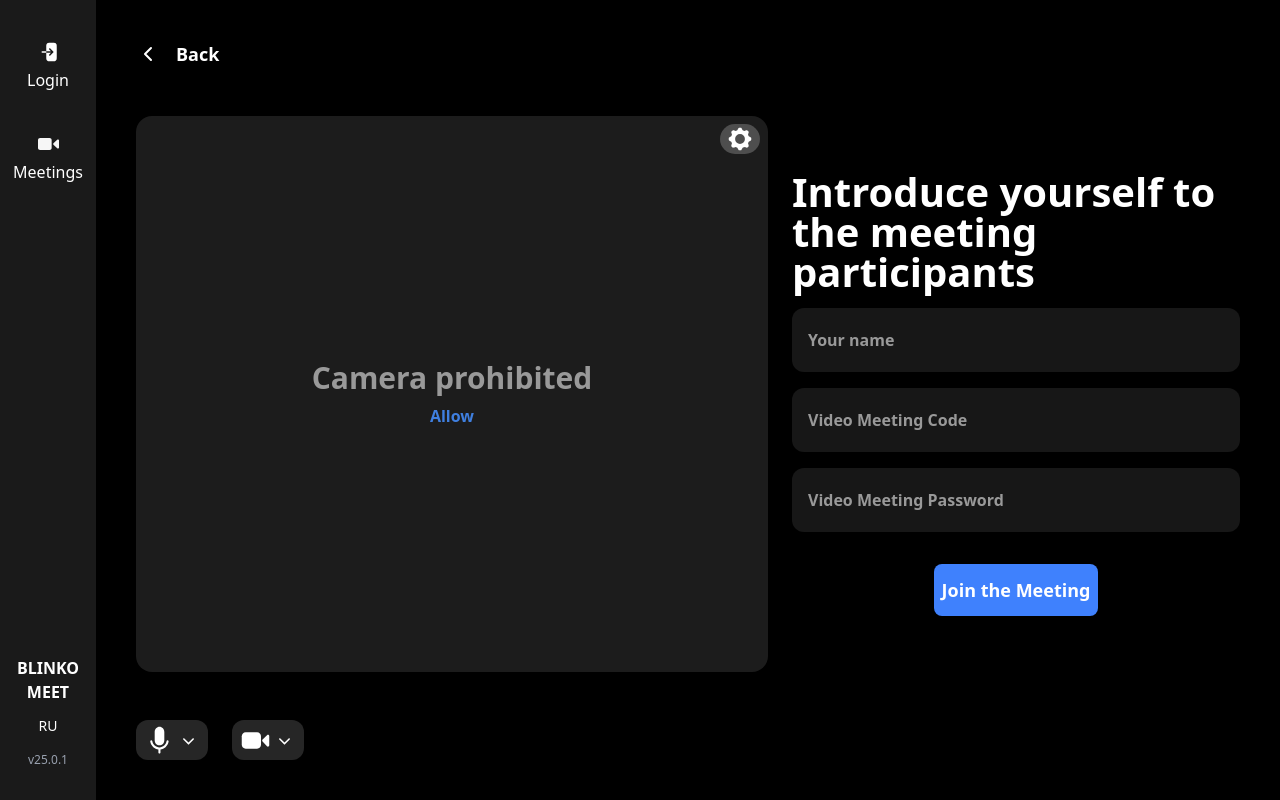
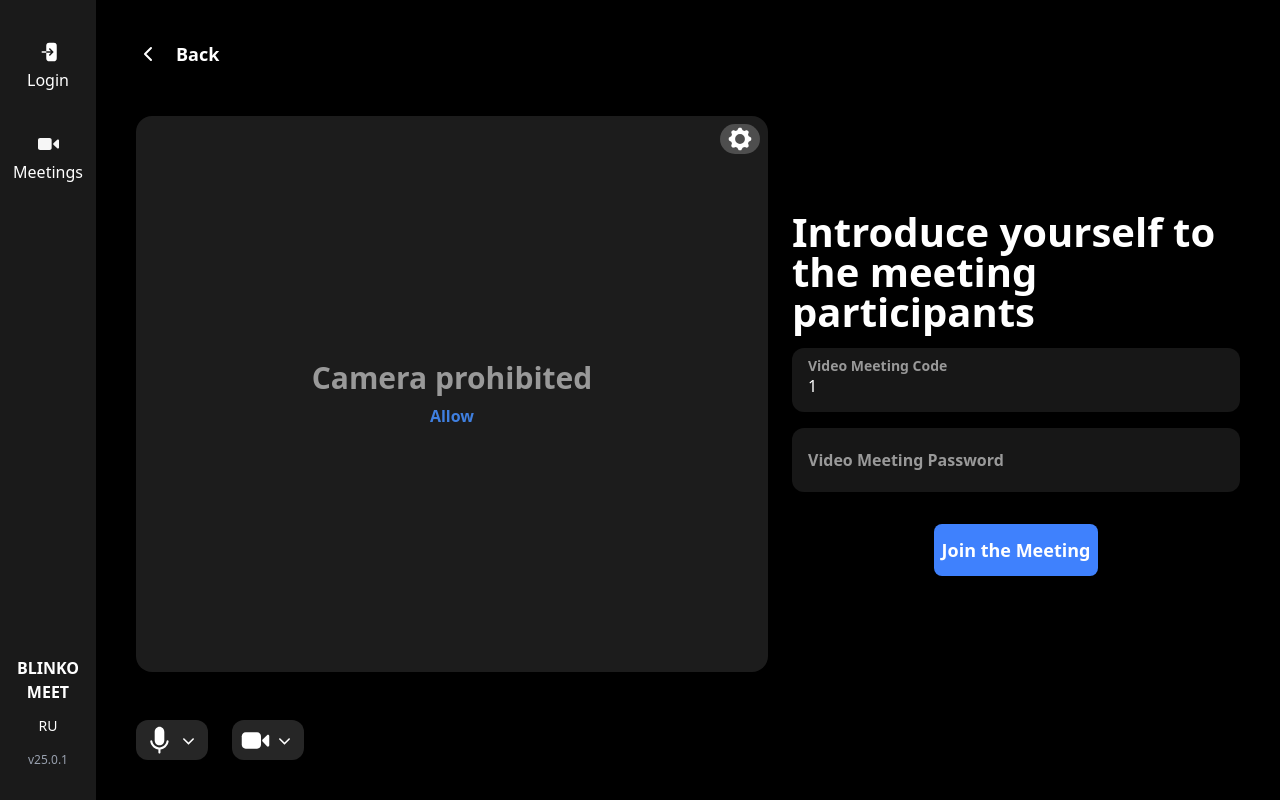
Before and after one commit to KusakinEgor/fastapi-blinko-meet, a React (Vite) app in the folder frontend/: page /call/1 in a window 1280 px wide. Built offline with nearby package versions, Linux system fonts and the light colour scheme; no server answers.

Commit message:
Delete field with name room

```diff
--- a/frontend/src/components/screens/JoinScreen.jsx
+++ b/frontend/src/components/screens/JoinScreen.jsx
@@ -7,7 +7,7 @@ import { roomsApi } from "../../api/rooms";
 
 export default function JoinScreen({ onBack, onJoin }) {
   const navigate = useNavigate();
-  const { slug } = useParams();
+  const { slug: urlSlug } = useParams();
   const localVideoRef = useRef(null);
   const [loaded, setLoaded] = useState(false);
   const [stream, setStream] = useState(null);
@@ -37,12 +37,18 @@ export default function JoinScreen({ onBack, onJoin }) {
 
   const [isRoomFound, setIsRoomFound] = useState(true);
   const [name, setName] = useState("");
-  const [meetingCode, setMeetingCode] = useState("");
+  const [meetingCode, setMeetingCode] = useState(urlSlug || "");
   const [meetingPassword, setMeetingPassword] = useState("");
   const [micMuted, setMicMuted] = useState(false);
   const [camMuted, setCamMuted] = useState(false);
   const [remoteStreams, setRemoteStreams] = useState([]);
   const [userId] = useState(() => Math.random().toString(36).substring(7));
+
+  useEffect(() => {
+	  if (urlSlug) {
+		  setMeetingCode(urlSlug);
+	  }
+  }, [urlSlug])
 
   useEffect(() => {
 	  if (stream && localVideoRef.current) {
@@ -137,25 +143,6 @@ export default function JoinScreen({ onBack, onJoin }) {
             <div className="relative w-full">
               <input
                 type="text"
-                id="name"
-                value={name}
-                onChange={(e) => setName(e.target.value)}
-                className="peer w-full h-16 px-4 pt-5 pb-2 rounded-xl bg-[#171717] text-white placeholder-transparent outline-none"
-                placeholder="Your name"
-              />
-              <label
-                htmlFor="name"
-                className="absolute left-4 top-2 text-[#999999] font-bold text-sm transition-all duration-200
-                peer-placeholder-shown:top-5 peer-placeholder-shown:text-base
-                peer-focus:top-2 peer-focus:text-sm"
-              >
-				{t("join_preview.name_placeholder")}
-              </label>
-            </div>
-
-            <div className="relative w-full">
-              <input
-                type="text"
                 id="meetingCode"
                 value={meetingCode}
                 onChange={(e) => setMeetingCode(e.target.value)}
```
